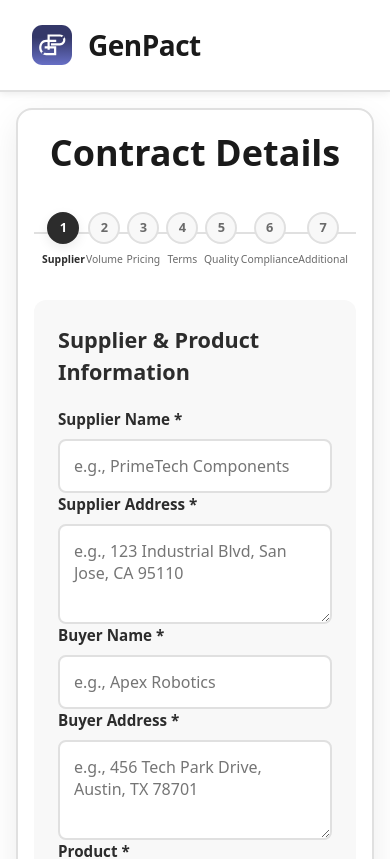
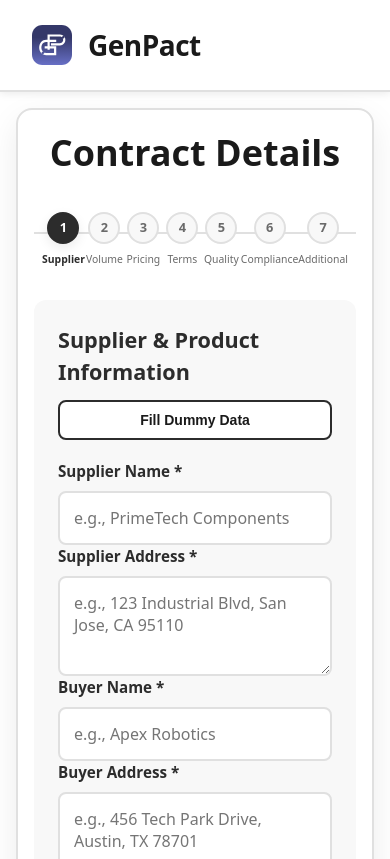
Before and after one commit to Nawafds/GenPact, a React (Vite) app in the folder frontend/: page / in a window 390 px wide. Shown: the top 859 px of the page. Built offline with nearby package versions, Linux system fonts and the light colour scheme; no server answers.

Commit message:
added fill dummy data button

```diff
--- a/frontend/src/components/ContractInputForm.css
+++ b/frontend/src/components/ContractInputForm.css
@@ -108,12 +108,46 @@
   margin-bottom: 0;
 }
 
+.form-section-header {
+  display: flex;
+  justify-content: space-between;
+  align-items: center;
+  margin-bottom: 1.25rem;
+  gap: 1rem;
+}
+
 .form-section h3 {
   margin-top: 0;
-  margin-bottom: 1.25rem;
+  margin-bottom: 0;
   color: var(--primary-color);
   font-size: 1.35rem;
   font-weight: 600;
+  flex: 1;
+}
+
+.fill-dummy-button {
+  padding: 0.625rem 1.25rem;
+  font-size: 0.875rem;
+  font-weight: 600;
+  background: var(--bg-primary);
+  color: var(--text-primary);
+  border: 2px solid var(--primary-color);
+  border-radius: 8px;
+  cursor: pointer;
+  transition: all 0.3s ease;
+  white-space: nowrap;
+}
+
+.fill-dummy-button:hover {
+  background: var(--primary-color);
+  color: white;
+  transform: translateY(-2px);
+  box-shadow: 0 4px 12px var(--shadow);
+}
+
+.fill-dummy-button:active {
+  transform: translateY(0);
+  box-shadow: 0 2px 8px var(--shadow);
 }
 
 .form-row {
@@ -287,6 +321,16 @@
     font-size: 0.65rem;
   }
 
+  .form-section-header {
+    flex-direction: column;
+    align-items: flex-start;
+    gap: 0.75rem;
+  }
+
+  .fill-dummy-button {
+    width: 100%;
+  }
+
   .form-navigation {
     flex-direction: column;
   }
--- a/frontend/src/components/ContractInputForm.tsx
+++ b/frontend/src/components/ContractInputForm.tsx
@@ -56,12 +56,72 @@ export default function ContractInputForm({ onSubmit, isLoading = false }: Contr
     setCurrentStep(prev => Math.max(prev - 1, 1));
   };
 
+  const fillDummyData = (step: number) => {
+    const dummyData: Partial<ContractInputs> = {};
+
+    switch (step) {
+      case 1:
+        Object.assign(dummyData, {
+          supplier_name: 'PrimeTech Components Inc.',
+          supplier_address: '123 Industrial Blvd, San Jose, CA 95110, United States',
+          buyer_name: 'Apex Robotics Corporation',
+          buyer_address: '456 Tech Park Drive, Austin, TX 78701, United States',
+          product: 'Lidar Sensor Module, Model LX-420',
+        });
+        break;
+      case 2:
+        Object.assign(dummyData, {
+          annual_volume: '18,000 units',
+          delivery: 'Bi-weekly delivery to Apex Robotics Assembly Plant in San Jose, CA. Delivery must be completed within 2 business days of scheduled date.',
+        });
+        break;
+      case 3:
+        Object.assign(dummyData, {
+          pricing: 'Fixed price of $450 per unit for the first 6 months, then up to 3 percent adjustment every 6 months based on market conditions and material costs.',
+          pricing_currency: 'USD',
+          payment_terms: 'Net 45 days from invoice date',
+        });
+        break;
+      case 4:
+        Object.assign(dummyData, {
+          contract_duration: '2 years with optional 1-year renewal upon mutual agreement',
+          governing_law_state_country: 'California, USA',
+          arbitration_association: 'American Arbitration Association (AAA)',
+        });
+        break;
+      case 5:
+        Object.assign(dummyData, {
+          quality_standards: 'ISO 9001 certified manufacturing required. Failure rate must be below 0.5 percent per quarter. Two quality audits per year by independent third party.',
+          warranty: '12-month replacement warranty for defective units. Warranty covers manufacturing defects and material failures.',
+        });
+        break;
+      case 6:
+        Object.assign(dummyData, {
+          compliance: 'FCC Part 15 compliance required. Data-security compliance for firmware updates. Quarterly compliance reports must be submitted to buyer.',
+          risk_requirements: 'Late delivery penalties of 2% per day after 3 days delay. Supplier must hold minimum $2 million USD product liability insurance. Force majeure provisions apply.',
+        });
+        break;
+      case 7:
+        Object.assign(dummyData, {
+          additional_clauses: 'Confidentiality agreement for all technical specifications. IP protection for buyer\'s proprietary designs. Cybersecurity requirements for firmware updates. Termination with 60-day written notice by either party.',
+        });
+        break;
+    }
+
+    setInputs(prev => ({ ...prev, ...dummyData }));
+  };
+
   const renderStep = () => {
     switch (currentStep) {
       case 1:
         return (
           <div className="form-section">
+            <div className="form-section-header">
               <h3>Supplier & Product Information</h3>
+              <button type="button" onClick={() => fillDummyData(1)} className="fill-dummy-button">
+                Fill Dummy Data
+              </button>
+            </div>
             <div className="form-group">
               <label htmlFor="supplier_name">Supplier Name *</label>
               <input
@@ -127,7 +187,12 @@ export default function ContractInputForm({ onSubmit, isLoading = false }: Contr
       case 2:
         return (
           <div className="form-section">
+            <div className="form-section-header">
               <h3>Volume & Delivery</h3>
+              <button type="button" onClick={() => fillDummyData(2)} className="fill-dummy-button">
+                Fill Dummy Data
+              </button>
+            </div>
             <div className="form-group">
               <label htmlFor="annual_volume">Annual Volume *</label>
               <input
@@ -157,7 +222,12 @@ export default function ContractInputForm({ onSubmit, isLoading = false }: Contr
       case 3:
         return (
           <div className="form-section">
+            <div className="form-section-header">
               <h3>Pricing & Payment</h3>
+              <button type="button" onClick={() => fillDummyData(3)} className="fill-dummy-button">
+                Fill Dummy Data
+              </button>
+            </div>
             <div className="form-group">
               <label htmlFor="pricing">Pricing *</label>
               <textarea
@@ -199,7 +269,12 @@ export default function ContractInputForm({ onSubmit, isLoading = false }: Contr
       case 4:
         return (
           <div className="form-section">
+            <div className="form-section-header">
               <h3>Contract Terms</h3>
+              <button type="button" onClick={() => fillDummyData(4)} className="fill-dummy-button">
+                Fill Dummy Data
+              </button>
+            </div>
             <div className="form-group">
               <label htmlFor="contract_duration">Contract Duration *</label>
               <input
@@ -241,7 +316,12 @@ export default function ContractInputForm({ onSubmit, isLoading = false }: Contr
       case 5:
         return (
           <div className="form-section">
+            <div className="form-section-header">
               <h3>Quality & Standards</h3>
+              <button type="button" onClick={() => fillDummyData(5)} className="fill-dummy-button">
+                Fill Dummy Data
+              </button>
+            </div>
             <div className="form-group">
               <label htmlFor="quality_standards">Quality Standards *</label>
               <textarea
@@ -271,7 +351,12 @@ export default function ContractInputForm({ onSubmit, isLoading = false }: Contr
       case 6:
         return (
           <div className="form-section">
+            <div className="form-section-header">
               <h3>Compliance & Risk</h3>
+              <button type="button" onClick={() => fillDummyData(6)} className="fill-dummy-button">
+                Fill Dummy Data
+              </button>
+            </div>
             <div className="form-group">
               <label htmlFor="compliance">Compliance *</label>
               <textarea
@@ -301,7 +386,12 @@ export default function ContractInputForm({ onSubmit, isLoading = false }: Contr
       case 7:
         return (
           <div className="form-section">
+            <div className="form-section-header">
               <h3>Additional Clauses</h3>
+              <button type="button" onClick={() => fillDummyData(7)} className="fill-dummy-button">
+                Fill Dummy Data
+              </button>
+            </div>
             <div className="form-group">
               <label htmlFor="additional_clauses">Additional Clauses *</label>
               <textarea
```
Lines whose indentation alone changed are shown as unchanged.
